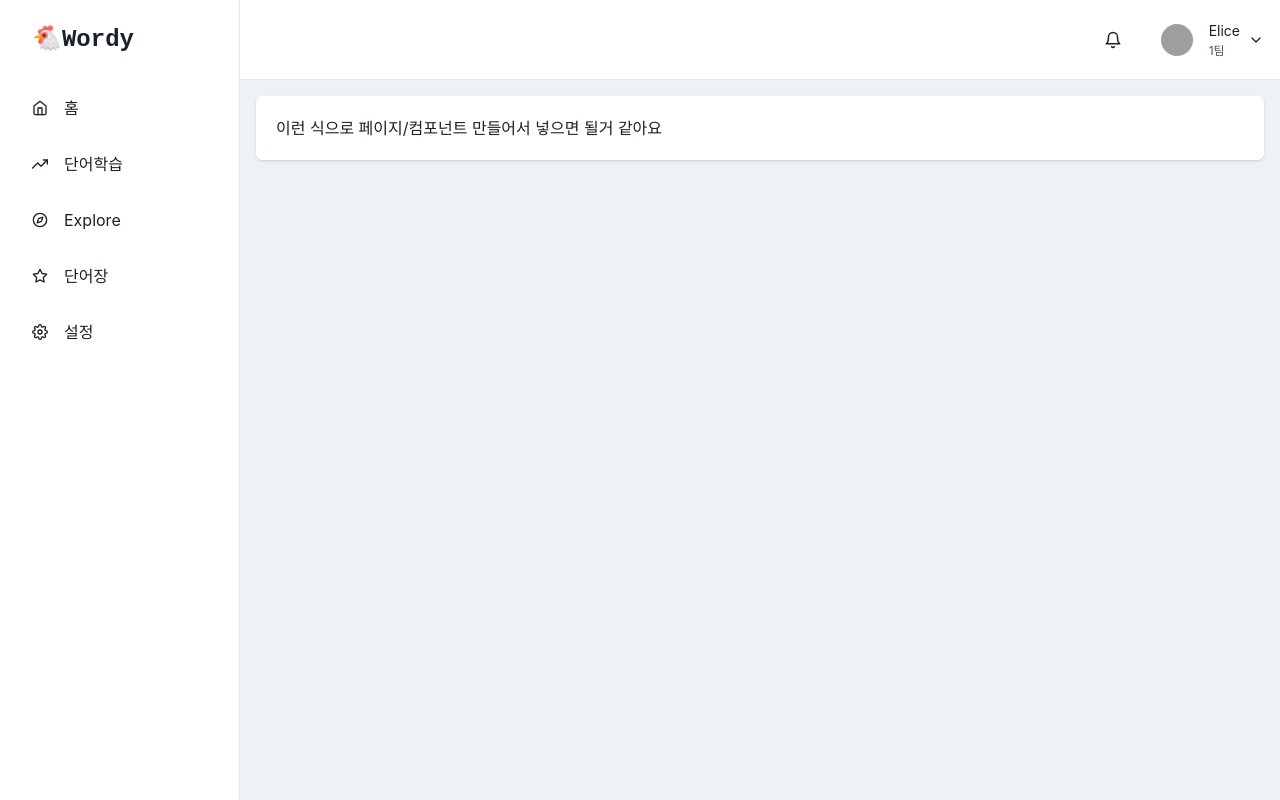
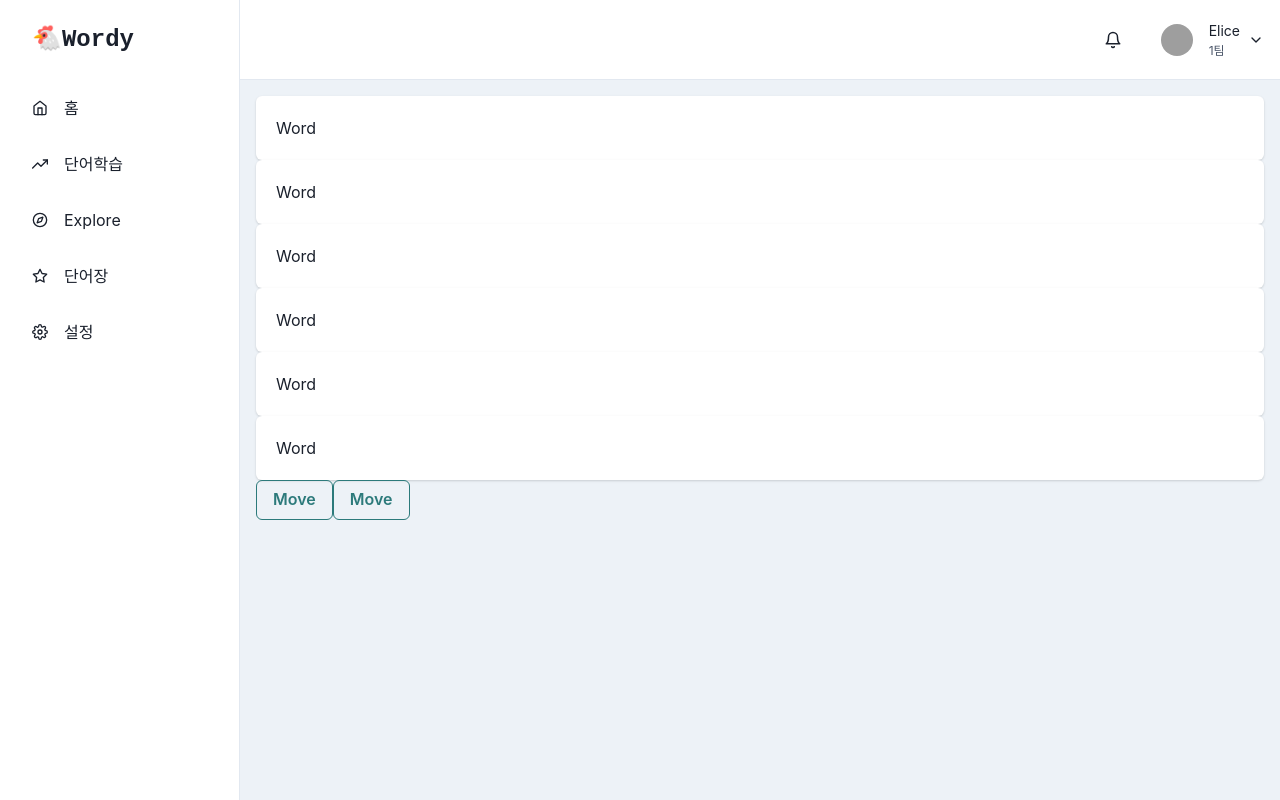
Before and after one commit to hs20180519/aiProject, a React (Create React App) app in the folder front/: page /main in a window 1280 px wide. Built offline with nearby package versions, Linux system fonts and the light colour scheme; grey boxes are pictures that could not be loaded.

Commit message:
Feat: MainPage Structuring

```diff
--- /dev/null
+++ b/front/src/components/MoveButton.tsx
@@ -0,0 +1,9 @@
+import { Button } from "@chakra-ui/react";
+
+export default function MoveButton() {
+  return (
+    <Button colorScheme={"teal"} variant={"outline"}>
+      {"Move"}
+    </Button>
+  );
+}
--- a/front/src/components/WordCard.tsx
+++ b/front/src/components/WordCard.tsx
@@ -4,7 +4,7 @@ export default function WordCard() {
   return (
     <Card>
       <CardBody>
-        <Text>{"이런 식으로 페이지/컴포넌트 만들어서 넣으면 될거 같아요"}</Text>
+        <Text>{"Word"}</Text>
       </CardBody>
     </Card>
   );
--- /dev/null
+++ b/front/src/pages/InnerPage.tsx
@@ -0,0 +1,5 @@
+import TestPage from "./TestPage";
+
+export default function InnerPage() {
+  return <TestPage />;
+}
--- a/front/src/pages/MainPage.tsx
+++ b/front/src/pages/MainPage.tsx
@@ -35,7 +35,7 @@ import {
 } from "react-icons/fi";
 
 import { IconType } from "react-icons";
-import WordCard from "../components/WordCard";
+import InnerPage from "./InnerPage";
 
 interface LinkItemProps {
   name: string;
@@ -217,7 +217,7 @@ const SidebarWithHeader = () => {
       </Drawer>
       <MobileNav onOpen={onOpen} />
       <Box ml={{ base: 0, md: 60 }} p={"4"}>
-        <WordCard />
+        <InnerPage />
       </Box>
     </Box>
   );
--- /dev/null
+++ b/front/src/pages/ResultPage.tsx
@@ -0,0 +1,5 @@
+import { Text } from "@chakra-ui/react";
+
+export default function ResultPage() {
+  return <Text>{"정답"}</Text>;
+}
--- /dev/null
+++ b/front/src/pages/TestPage.tsx
@@ -0,0 +1,18 @@
+import React from "react";
+import WordCard from "../components/WordCard";
+import MoveButton from "../components/MoveButton";
+
+export default function TestPage() {
+  return (
+    <>
+      <WordCard />
+      <WordCard />
+      <WordCard />
+      <WordCard />
+      <WordCard />
+      <WordCard />
+      <MoveButton />
+      <MoveButton />
+    </>
+  );
+}
```
